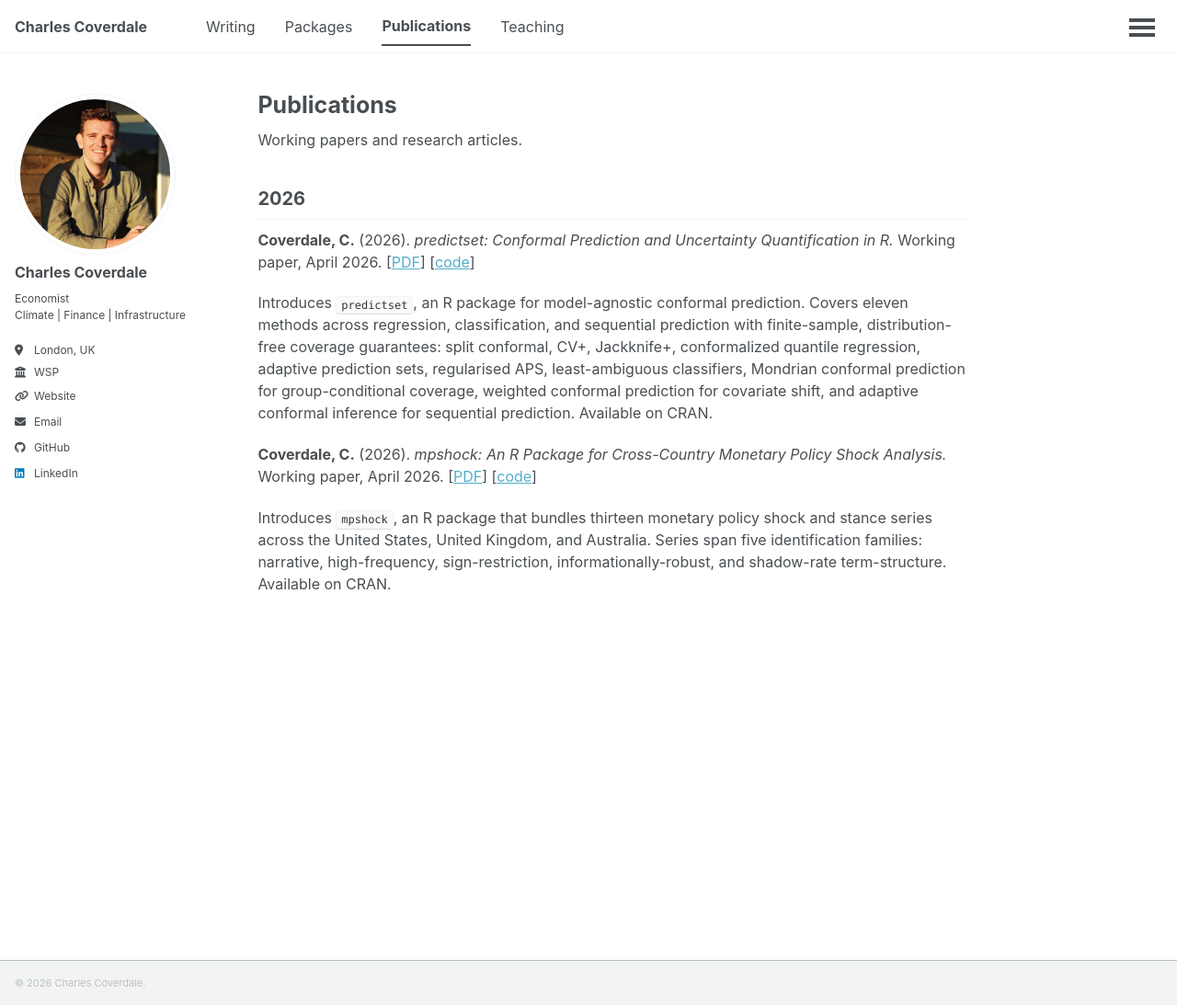
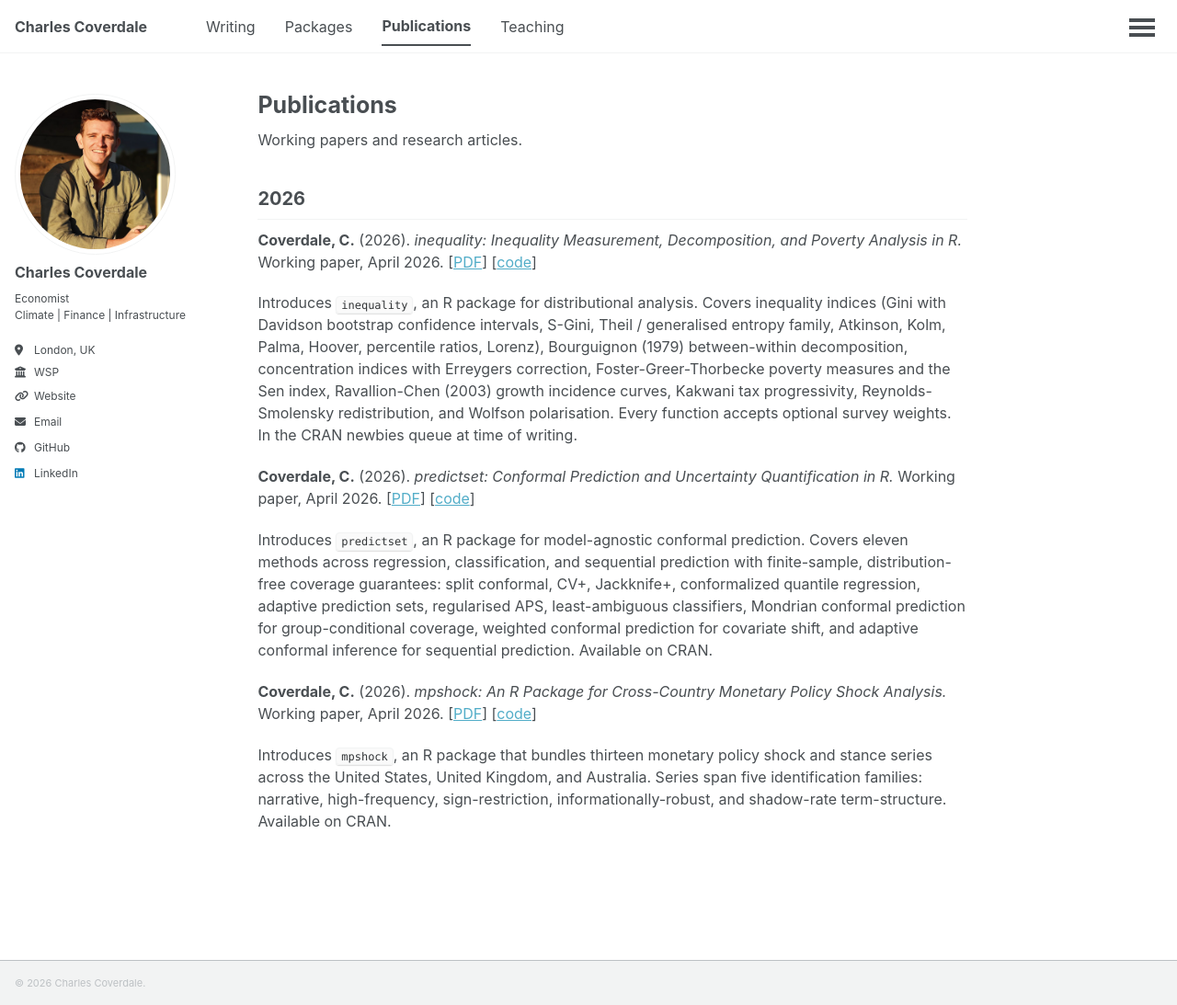
Before and after one commit to charlescoverdale/charlescoverdale.github.io, a Jekyll site: the page built from _pages/publications.md, in a window 1280 px wide and 1093 px high. Shown: the whole window at 92% size. Built offline with Jekyll 4.4.1, drawn with Linux system fonts in a browser that asks for light colours; a script that is not in the unit is left out.

Commit message:
publications: add inequality working paper (April 2026)

```diff
--- a/_pages/publications.md
+++ b/_pages/publications.md
@@ -9,6 +9,10 @@ Working papers and research articles.
 
 ## 2026
 
+**Coverdale, C.** (2026). *inequality: Inequality Measurement, Decomposition, and Poverty Analysis in R.* Working paper, April 2026. \[[PDF](/files/coverdale_inequality_2026.pdf)\] \[[code](https://github.com/charlescoverdale/inequality)\]
+
+Introduces `inequality`, an R package for distributional analysis. Covers inequality indices (Gini with Davidson bootstrap confidence intervals, S-Gini, Theil / generalised entropy family, Atkinson, Kolm, Palma, Hoover, percentile ratios, Lorenz), Bourguignon (1979) between-within decomposition, concentration indices with Erreygers correction, Foster-Greer-Thorbecke poverty measures and the Sen index, Ravallion-Chen (2003) growth incidence curves, Kakwani tax progressivity, Reynolds-Smolensky redistribution, and Wolfson polarisation. Every function accepts optional survey weights. In the CRAN newbies queue at time of writing.
+
 **Coverdale, C.** (2026). *predictset: Conformal Prediction and Uncertainty Quantification in R.* Working paper, April 2026. \[[PDF](/files/coverdale_predictset_2026.pdf)\] \[[code](https://github.com/charlescoverdale/predictset)\]
 
 Introduces `predictset`, an R package for model-agnostic conformal prediction. Covers eleven methods across regression, classification, and sequential prediction with finite-sample, distribution-free coverage guarantees: split conformal, CV+, Jackknife+, conformalized quantile regression, adaptive prediction sets, regularised APS, least-ambiguous classifiers, Mondrian conformal prediction for group-conditional coverage, weighted conformal prediction for covariate shift, and adaptive conformal inference for sequential prediction. Available on CRAN.
```
Also changed, not shown: 1 other file.
